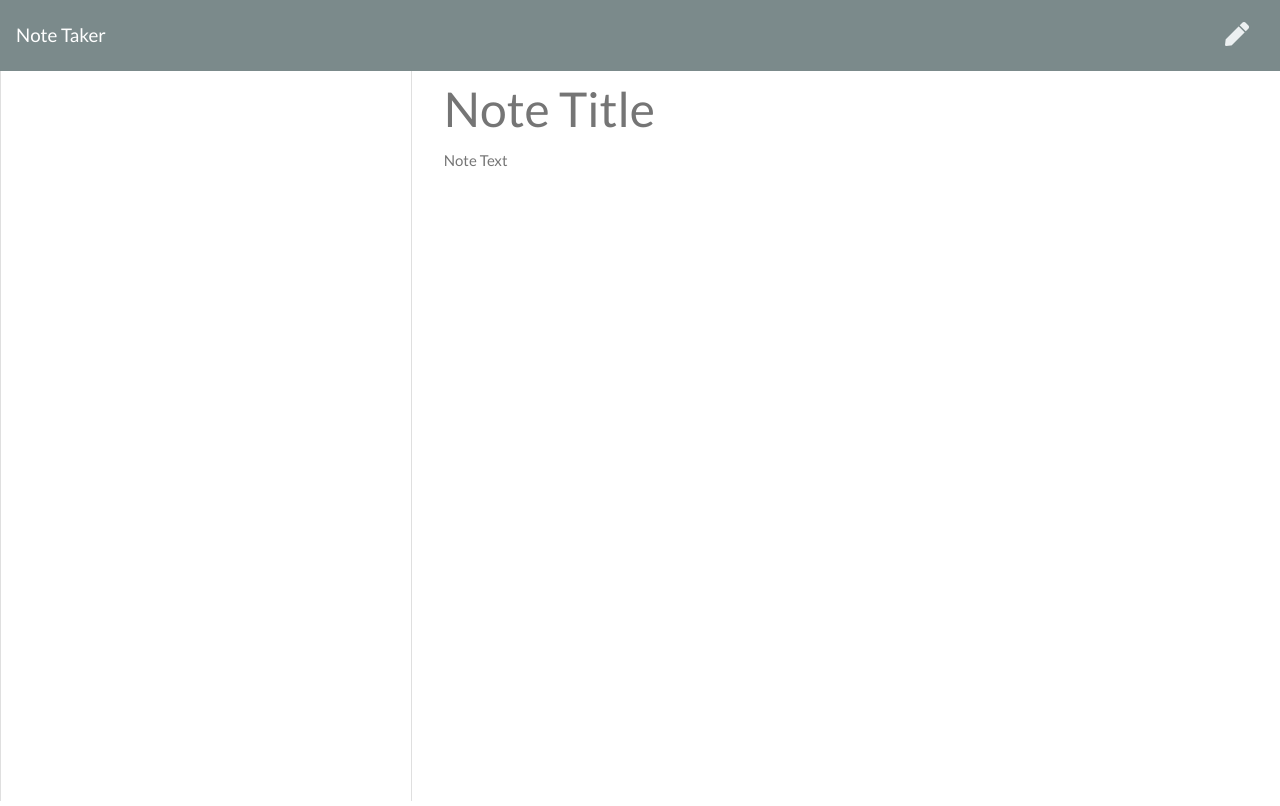
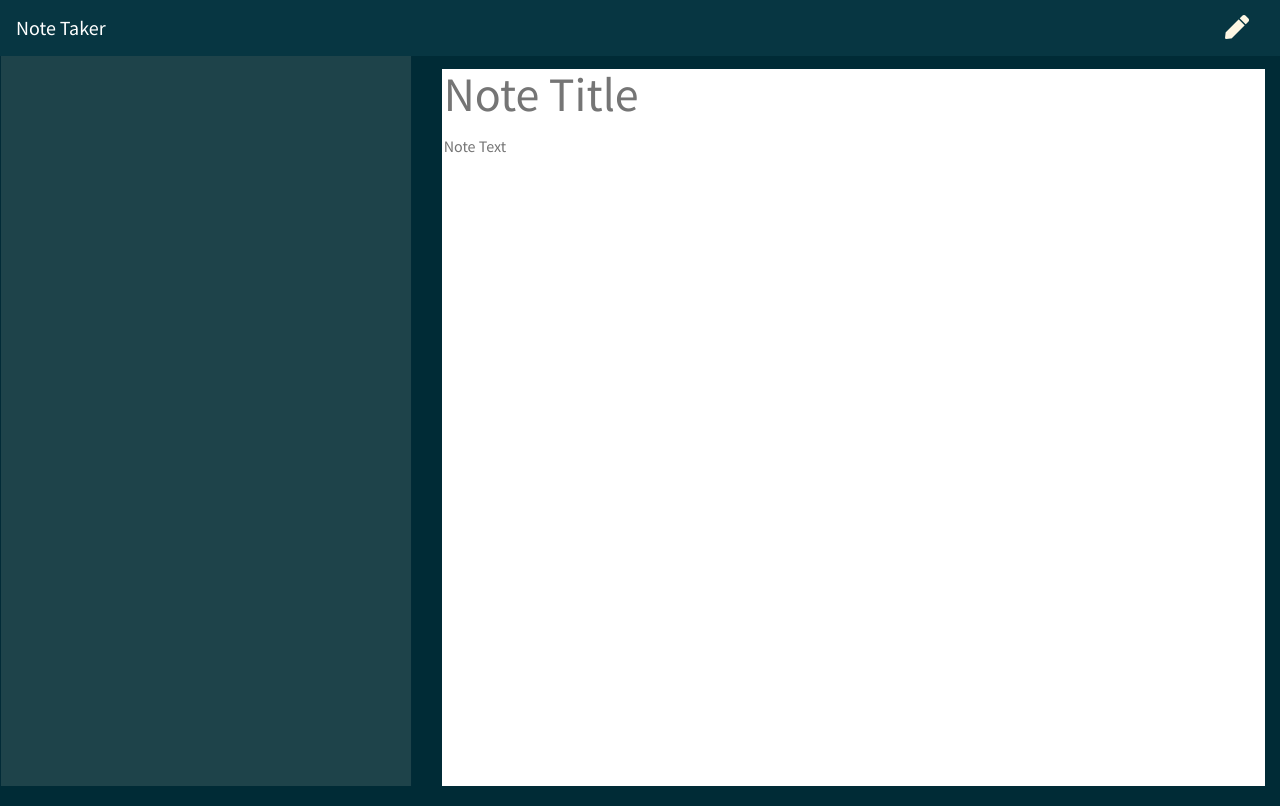
Before and after one commit to natemking/note_taker, a website: page public/notes.html in a window 1280 px wide. Drawn offline with nearby package versions, Linux system fonts and the light colour scheme; no server answers.

Commit message:
updated bootswatch theme on notes.html to solar

```diff
--- a/public/notes.html
+++ b/public/notes.html
@@ -6,7 +6,7 @@
   <meta name="viewport" content="width=device-width, initial-scale=1.0">
   <meta http-equiv="X-UA-Compatible" content="ie=edge">
   <title>Note Taker</title>
-  <link rel="stylesheet" href="https://cdnjs.cloudflare.com/ajax/libs/bootswatch/4.1.3/flatly/bootstrap.min.css" />
+  <link rel="stylesheet" href="https://cdnjs.cloudflare.com/ajax/libs/bootswatch/4.1.3/solar/bootstrap.min.css" />
   <link rel="stylesheet" href="https://use.fontawesome.com/releases/v5.3.1/css/all.css" integrity="sha384-mzrmE5qonljUremFsqc01SB46JvROS7bZs3IO2EmfFsd15uHvIt+Y8vEf7N7fWAU"
     crossorigin="anonymous">
   <link rel="stylesheet" href="./assets/css/styles.css">
```
